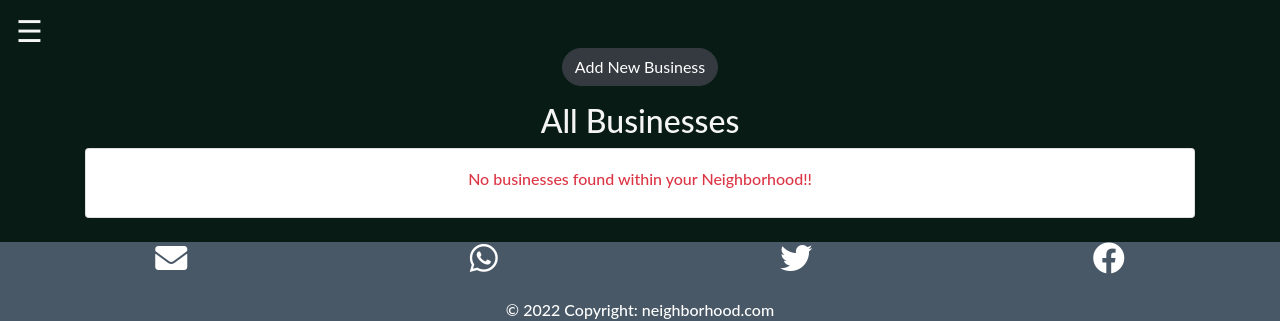
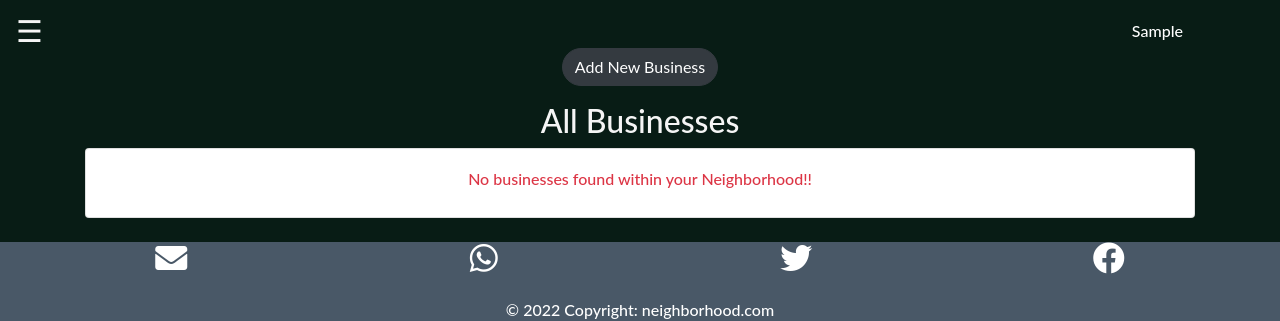
Before and after one commit to ezekielkibiego/The_Neighborhood, a Django app: page /businesses/ in a window 1280 px wide. Shown: the top 321 px of the page. Run offline with Django 3.2, Linux system fonts and the light colour scheme; the visitor is signed in with stand-in values (Sample User, id 1); data comes from the database, SQL or seed files in the repository; data that the repository does not hold is empty; some libraries are stand-ins or nearby versions; some web fonts are replaced.

Commit message:
modify index

```diff
--- a/hoodapp/templates/navbar.html
+++ b/hoodapp/templates/navbar.html
@@ -8,7 +8,7 @@
     color: whitesmoke;
     }
     .nav-link{
-        margin-left: 90%;
+        margin-left: 85%;
     }
     .sidenav {
       height: 100%;
@@ -123,7 +123,7 @@
     <a class="nav-link text-white" href="/profile" style=" color: black;" >
 
       {% if user.is_authenticated %}
-      <img src="{{user.profile.profile_photo.url}}" alt="" style="border-radius: 50%; width: 50%; height: auto;">
+      <img src="{{user.profile.profile_photo.url}}" alt="" style="border-radius: 50%; width: 20%; height: auto;"> &nbsp; <span class="text-white">{{user.username|title}}</span>
       {% else %}
       <img src="https://st2.depositphotos.com/1104517/11965/v/600/depositphotos_119659092-stock-illustration-male-avatar-profile-picture-vector.jpg"
           class="card-img-top" alt="My profile picture" style="border-radius: 50%; width: 50%; height: auto;">
```
